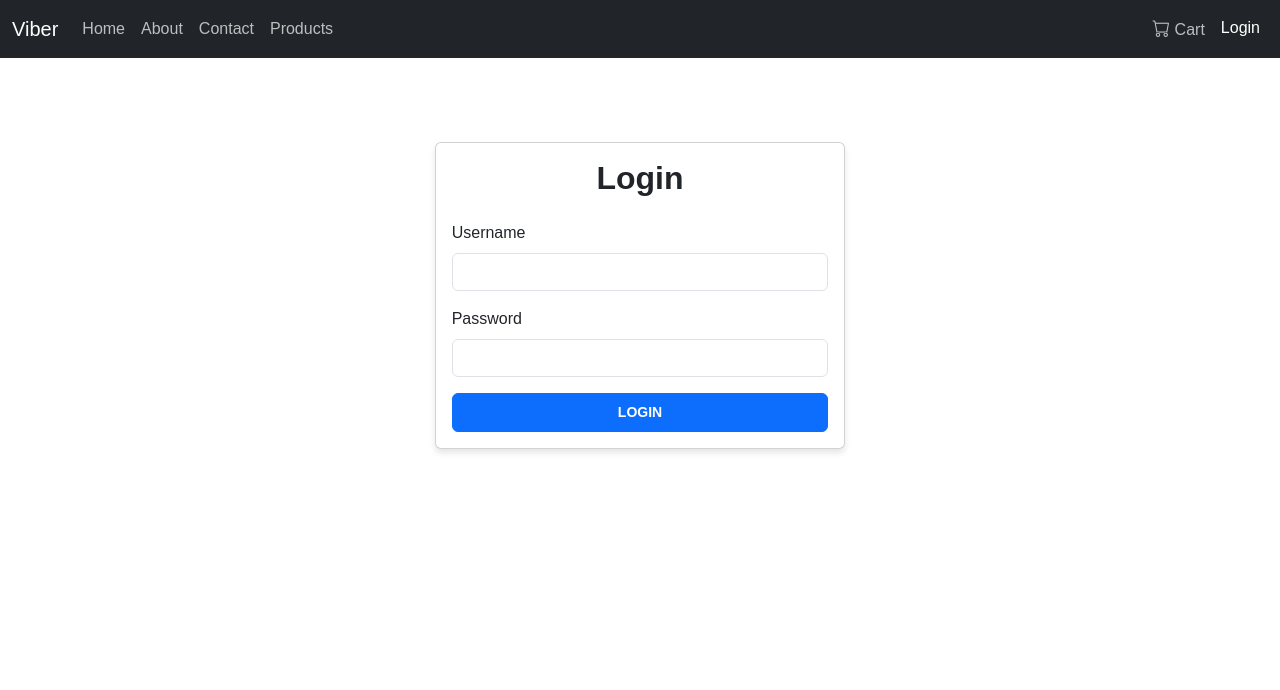
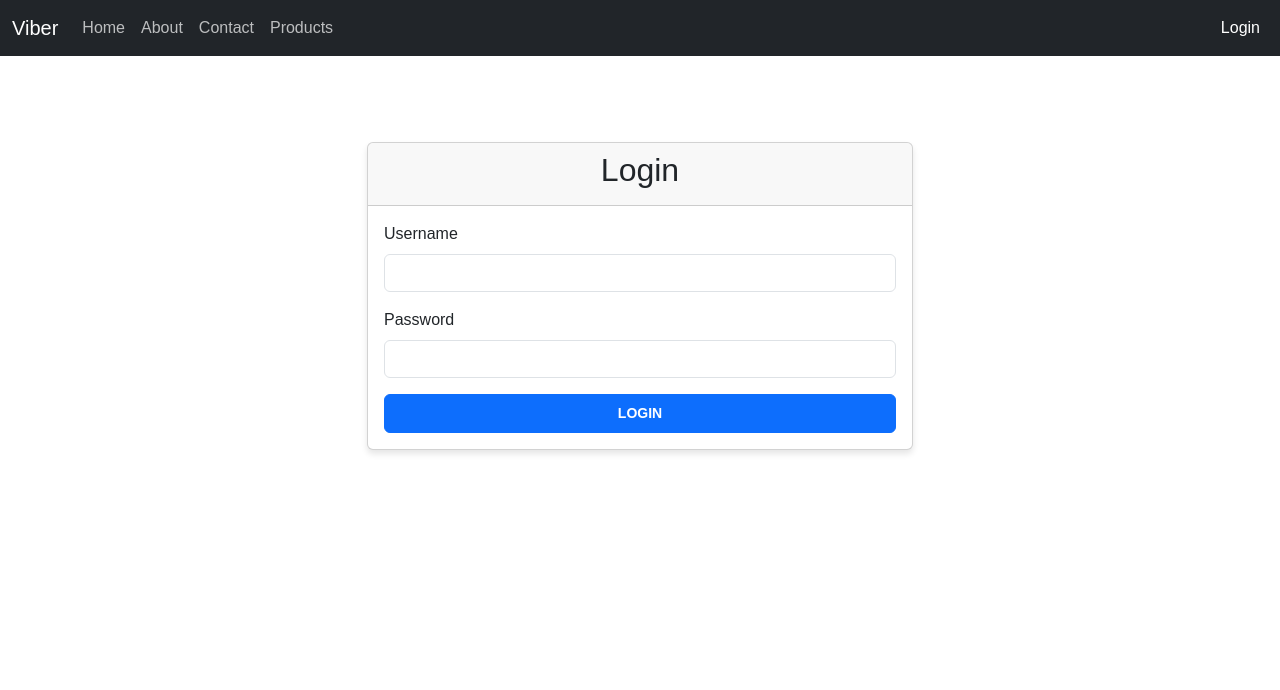
Before and after one commit to hallta/viber, a Flask app: page /login in a window 1280 px wide. Shown: the top 690 px of the page. Run offline with Flask 3, Linux system fonts and the light colour scheme.

Commit message:
Refactor login functionality in main.py to improve next URL handling; update login.html to include hidden next parameter for redirects. Enhance base.html for better session management and accessibility. Update test cases in test_app.py to reflect changes in authentication flow and ensure proper navigation for public and protected pages.

```diff
--- a/main.py
+++ b/main.py
@@ -104,7 +104,7 @@ def login_required(f: Callable) -> Callable:
     @wraps(f)
     def decorated_function(*args: Any, **kwargs: Any) -> Any:
         if 'authenticated' not in session:
-            return redirect(url_for('login', next=request.url))
+            return redirect(url_for('login', next=request.path))
         return f(*args, **kwargs)
     return decorated_function
 
@@ -134,13 +134,22 @@ def login() -> Any:
         if username and password:
             session['authenticated'] = True
             session['username'] = username
-            next_page = request.args.get('next')
             flash('Successfully logged in!', 'success')
-            return redirect(next_page or url_for('home'))
+
+            # Get next URL from form or query string
+            next_url = request.form.get('next') or request.args.get('next')
+            if next_url:
+                # Make sure we only redirect to relative URLs
+                if not next_url.startswith('/'):
+                    next_url = '/'
+                return redirect(next_url)
+            return redirect(url_for('home'))
 
         flash('Please provide both username and password', 'error')
 
-    return render_template_with_nav('login.html', active_page='login')
+    # Get the next parameter from the query string for the form
+    next_url = request.args.get('next', '')
+    return render_template_with_nav('login.html', active_page='login', next=next_url)
 
 @app.route('/logout')
 def logout() -> Any:
@@ -164,7 +173,6 @@ def logout_and_clear_cart() -> Any:
     return redirect(url_for('login'))
 
 @app.route('/')
-@login_required
 def home() -> str:
     """Render the home page."""
     return render_template_with_nav('index.html', active_page='home')
@@ -204,12 +212,10 @@ def view_cart():
     """Render the cart page"""
     cart_items = CartItem.query.filter_by(session_id=session.get('username')).all()
     total = sum(item.product.price * item.quantity for item in cart_items)
-    cart_count = get_cart_count()
-    return render_template('cart.html',
+    return render_template_with_nav('cart.html',
                          cart_items=cart_items,
                          total=total,
-                         active_page='cart',
-                         cart_count=cart_count)
+                         active_page='cart')
 
 @app.route('/cart/add/<int:product_id>', methods=['POST'])
 @login_required
--- a/templates/base.html
+++ b/templates/base.html
@@ -73,9 +73,11 @@
 
                 <!-- Cart and Authentication Links -->
                 <ul class="navbar-nav">
+                    {% if session.get('authenticated') %}
                     <li class="nav-item">
                         <a class="nav-link {% if active_page == 'cart' %}active{% endif %} position-relative"
-                           href="{{ url_for('view_cart') }}">
+                           href="{{ url_for('view_cart') }}"
+                           {% if active_page == 'cart' %}aria-current="page"{% endif %}>
                             <i class="bi bi-cart"></i> Cart
                             {% if cart_count > 0 %}
                             <span class="position-absolute top-0 start-100 translate-middle badge rounded-pill bg-danger">
@@ -84,7 +86,6 @@
                             {% endif %}
                         </a>
                     </li>
-                    {% if session.get('authenticated') %}
                     <li class="nav-item">
                         <span class="nav-link">Welcome, {{ session.get('username') }}!</span>
                     </li>
--- a/templates/login.html
+++ b/templates/login.html
@@ -1,14 +1,16 @@
 {% extends "base.html" %}
 
-{% block title %}Login - Viber{% endblock %}
+{% block title %}Login - {{ super() }}{% endblock %}
 
 {% block content %}
+<div class="container mt-5">
     <div class="row justify-content-center">
-    <div class="col-md-6 col-lg-4">
-        <div class="card mt-5">
+        <div class="col-md-6">
+            <div class="card">
+                <div class="card-header">
+                    <h2 class="text-center">Login</h2>
+                </div>
                 <div class="card-body">
-                <h2 class="card-title text-center mb-4">Login</h2>
-
                     {# Flash Messages #}
                     {% with messages = get_flashed_messages(with_categories=true) %}
                         {% if messages %}
@@ -20,7 +22,10 @@
                         {% endif %}
                     {% endwith %}
 
-                <form method="POST" action="{{ url_for('login') }}">
+                    <form method="POST">
+                        {% if next %}
+                        <input type="hidden" name="next" value="{{ next }}">
+                        {% endif %}
                         <div class="mb-3">
                             <label for="username" class="form-label">Username</label>
                             <input type="text" class="form-control" id="username" name="username" required>
@@ -37,4 +42,5 @@
             </div>
         </div>
     </div>
+</div>
 {% endblock %}
```
Also changed, not shown: tests/test_app.py (+25 -29 lines). Lines whose indentation alone changed are shown as unchanged.
